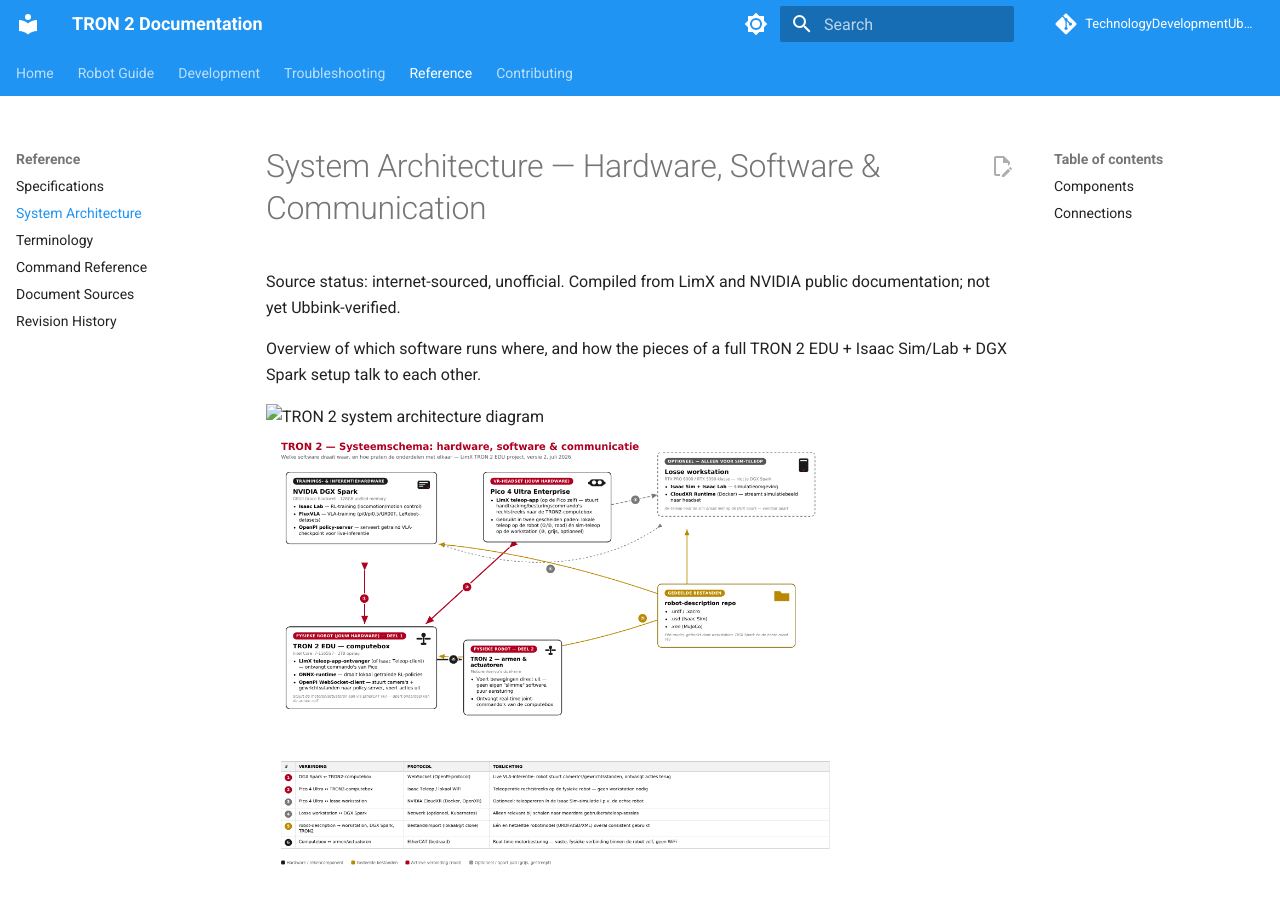
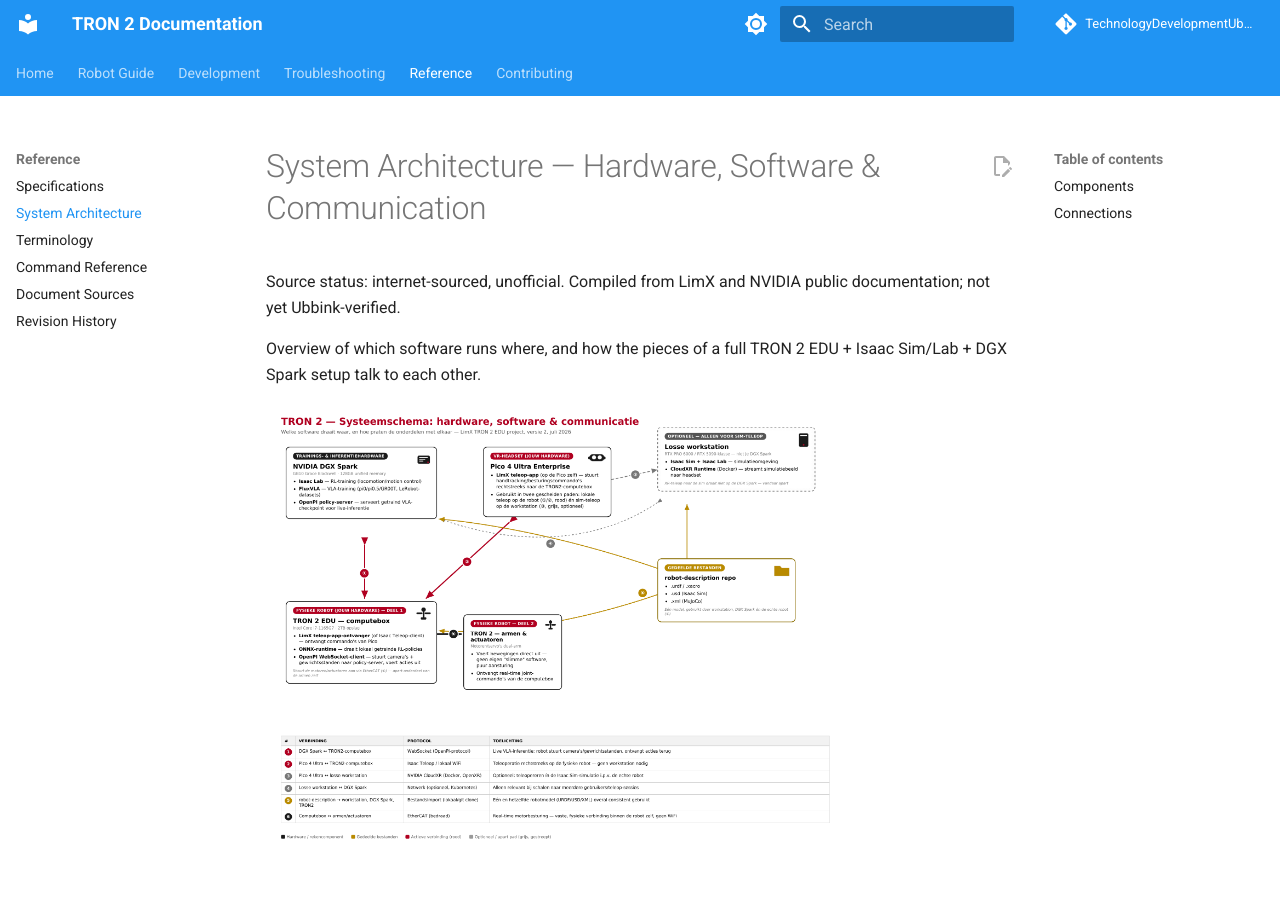
Before and after one commit to TechnologyDevelopmentUbbink/Tron2, an MkDocs documentation site: the page built from docs/reference/system-architecture.md, in a window 1280 px wide and 900 px high. Built offline with MkDocs 1.6.1 and Material for MkDocs 9.7.7, drawn with Linux system fonts in a browser that asks for light colours; comment, search, counter and statistics services are not loaded.

Commit message:
Fix image path for TRON 2 system architecture diagram

```diff
--- a/docs/reference/system-architecture.md
+++ b/docs/reference/system-architecture.md
@@ -4,7 +4,6 @@
 
 Overview of which software runs where, and how the pieces of a full TRON 2 EDU + Isaac Sim/Lab + DGX Spark setup talk to each other.
 
-![TRON 2 system architecture diagram](../assets/tron2-system-architecture.png)
 ![TRON 2 system architecture diagram](../assets/images/tron2-system-architecture.png)
 
 ## Components
```
